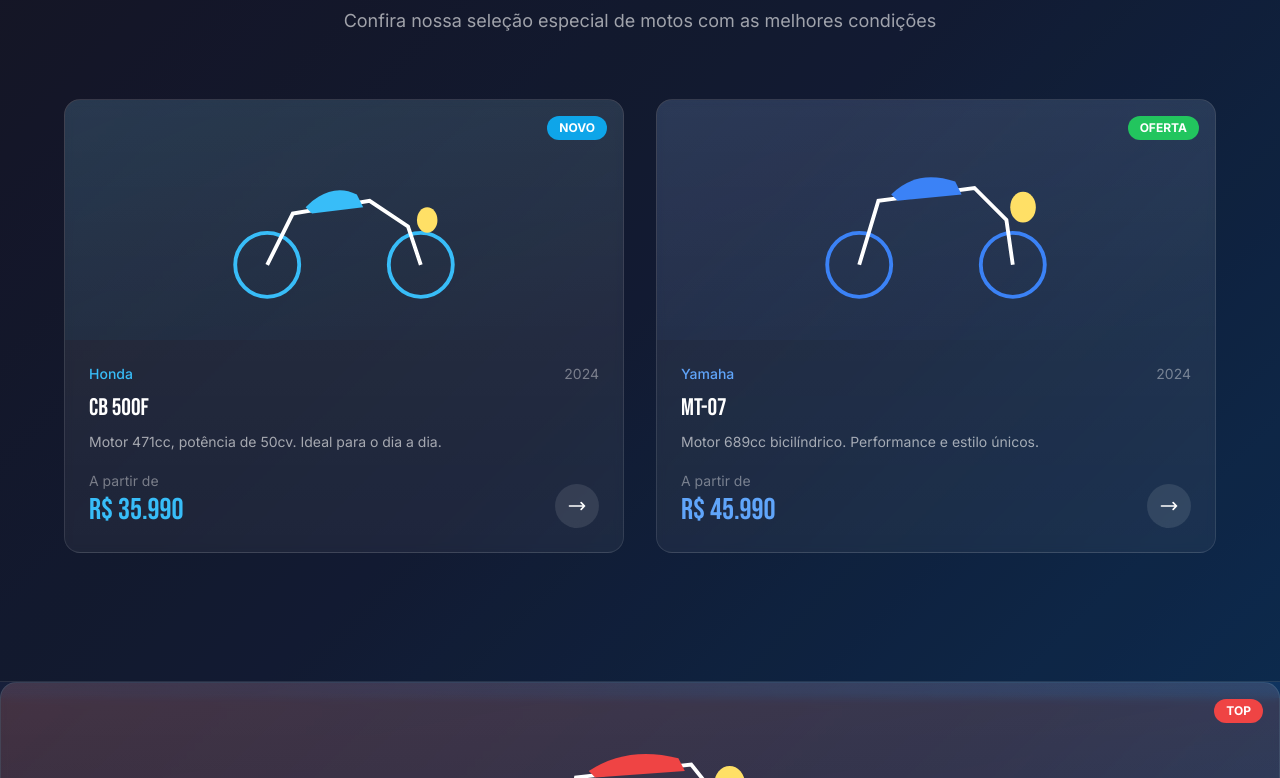
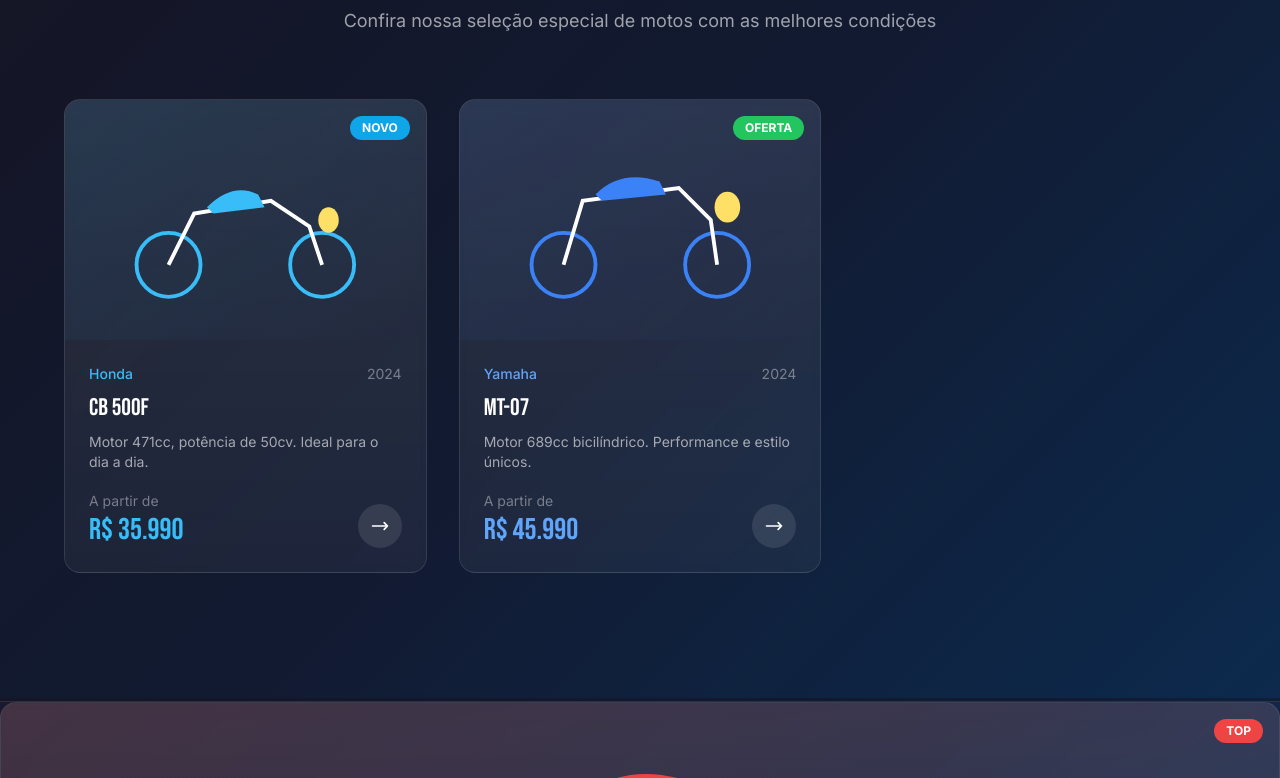
Before and after one commit to Silva-victor98/T-Power-Motos, a plain HTML site: page index.html in a window 1280 px wide. Shown: the part 902-1680 px from the top of the page. Drawn offline with nearby package versions, Linux system fonts and the light colour scheme.

Commit message:
Update index.html

```diff
--- a/index.html
+++ b/index.html
@@ -152,7 +152,7 @@
     <!-- GRID CORRIGIDO -->
     <div
   id="motos-grid"
-  class="grid gap-8 grid-cols-[repeat(auto-fit,minmax(280px,1fr))]"
+  class="grid grid-cols-3 gap-8""
 >
       <!-- Moto Card 1 -->
       <a href="CB500F.html"
```
